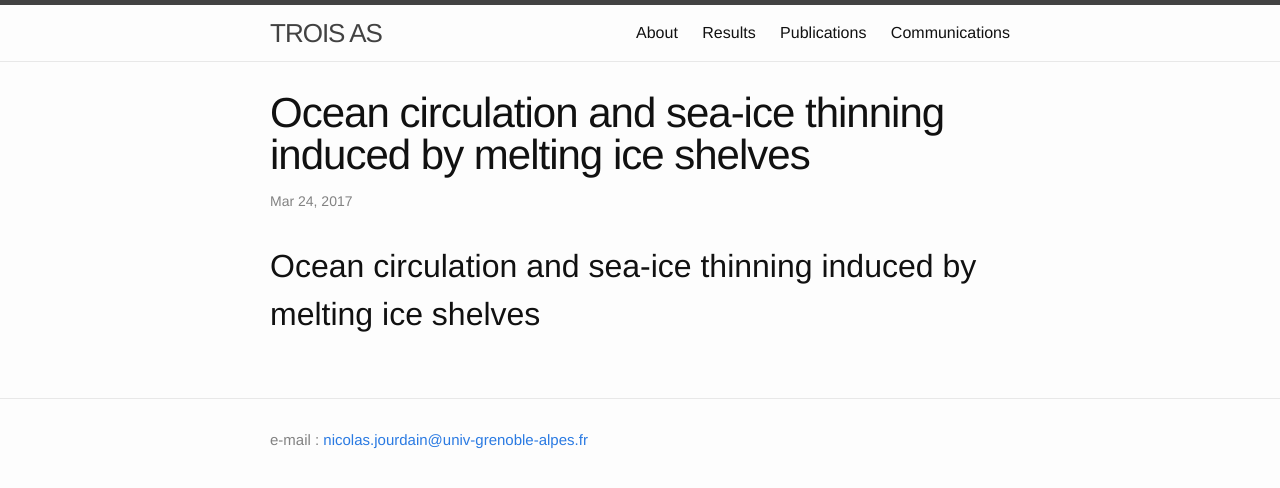
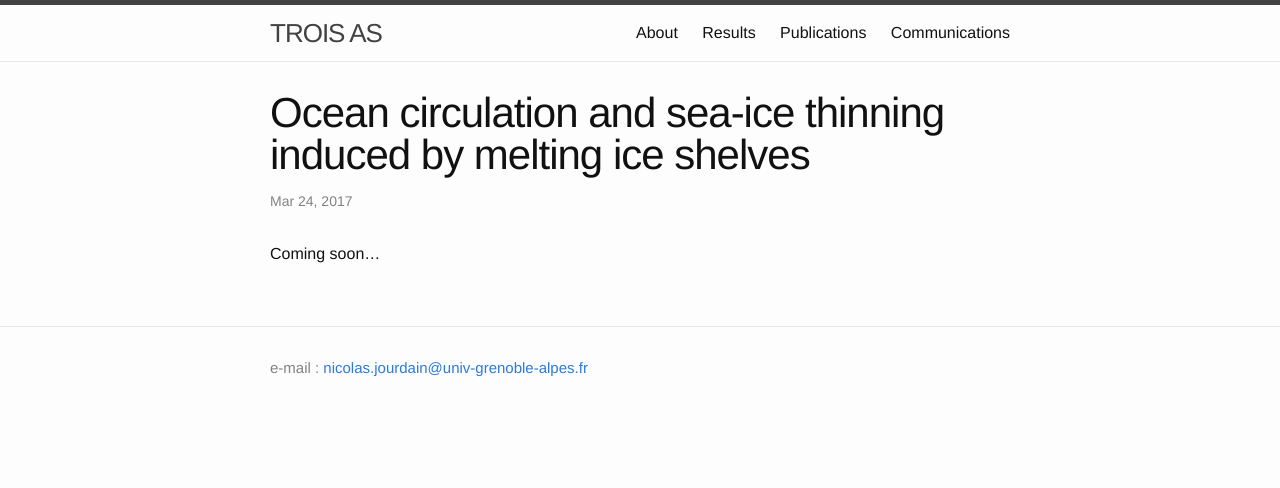
Before and after one commit to nicojourdain/nicojourdain.github.io, a Jekyll site: the page built from projects_dir/trois_as_results_2.md, in a window 1280 px wide. Shown: the top 488 px of the page. Built offline with Jekyll 4.4.1, drawn with Linux system fonts in a browser that asks for light colours; our own code applies the rules of GitHub Pages for plain Markdown files.

Commit message:
update TROIS AS

```diff
--- a/projects_dir/trois_as_results_2.md
+++ b/projects_dir/trois_as_results_2.md
@@ -1,6 +1,7 @@
 ---
 layout: trois_as_post
+title: "Ocean circulation and sea-ice thinning induced by melting ice shelves"
 date: 2017-03-24
 ---
 
-## Ocean circulation and sea-ice thinning induced by melting ice shelves
+Coming soon...
```
Also changed, not shown: projects_dir/trois_as_results_1.md (+1 -2 lines).
